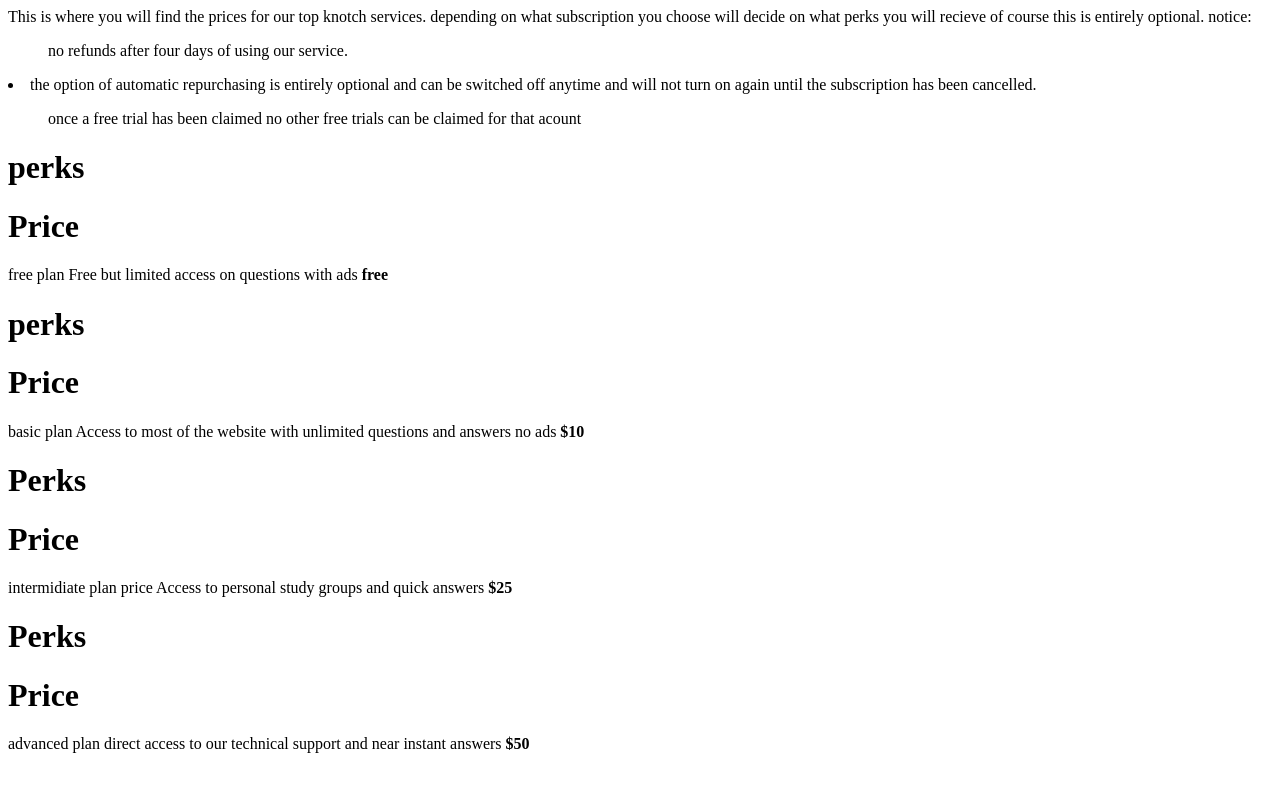
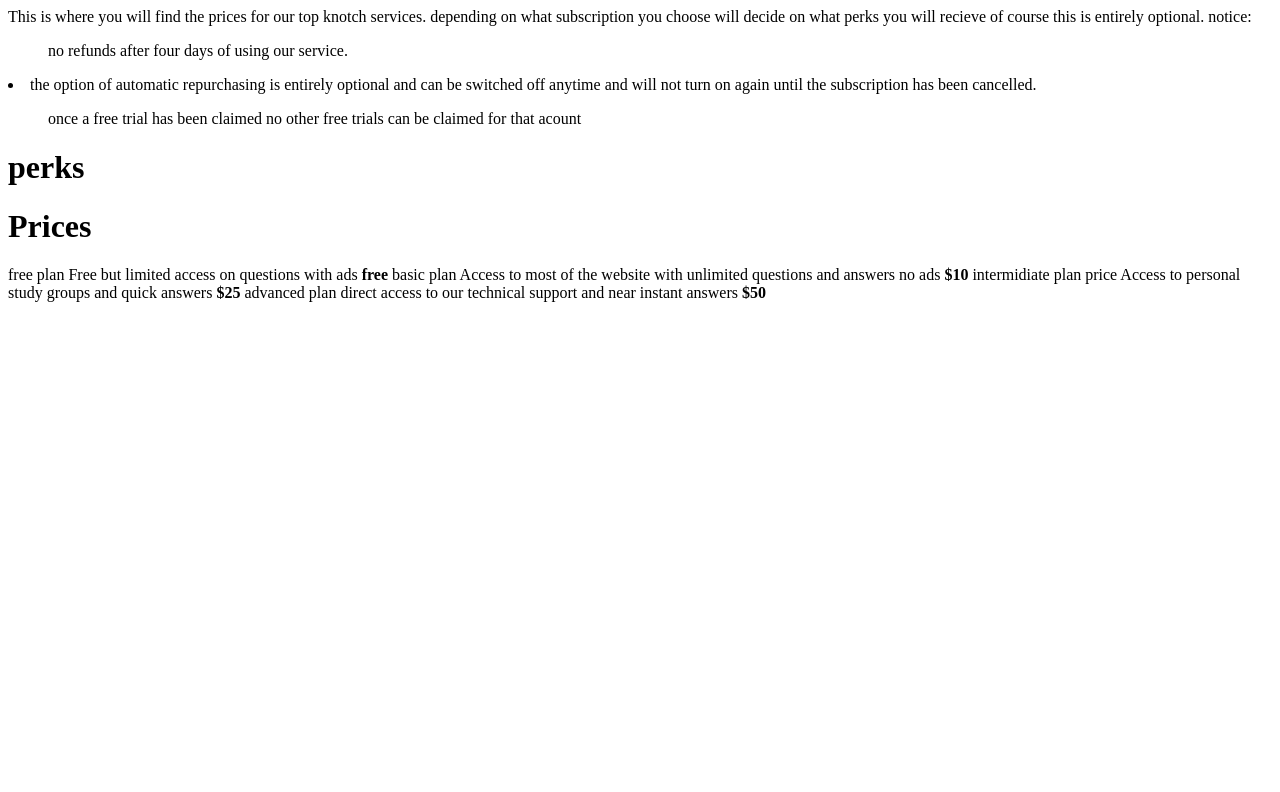
Before and after one commit to ChristopherTavarez/PricePage, a plain HTML site: page Index.html in a window 1280 px wide. Drawn offline with Linux system fonts and the light colour scheme.

Commit message:
Update Index.html

```diff
--- a/Index.html
+++ b/Index.html
@@ -6,20 +6,20 @@
     </head>
     <body>
         This is where you will find the prices for our top knotch services. depending on what subscription you choose will decide on what perks you will recieve of course this is entirely optional.
+
         notice:
-
         <ol> no refunds after four days of using our service. </ol>
         <li> the option of automatic repurchasing is entirely optional and can be switched off anytime and will not turn on again until the subscription has been cancelled. </li>
         <ul> once a free trial has been claimed no other free trials can be claimed for that acount </ul>
 
-                                   <h1> perks </h1>                                                       <h1>Price</h1>
-        free plan     Free but limited access on questions with ads                                   <strong> free </strong>
-                                   <h1> perks </h1>                                                        <h1> Price </h1>
-        basic plan    Access to most of the website with unlimited questions and answers no ads            <strong>$10 </strong>
-                                       <h1> Perks </h1>                                                     <h1> Price </h1>
+                                    <h1> perks </h1>                                                        <h1>Prices</h1>
+        free plan     Free but limited access on questions with ads                                     <strong> free </strong>
+
+        basic plan    Access to most of the website with unlimited questions and answers no ads           <strong>$10 </strong>
+
         intermidiate plan price      Access to personal study groups and quick answers                  <strong>  $25 </strong>
-                                       <h1> Perks </h1>                                                    <h1> Price </h1>
-        advanced plan    direct access to our technical support and near instant answers                  <strong> $50 </strong>
+
+        advanced plan    direct access to our technical support and near instant answers                 <strong> $50 </strong>
 
     </body>
 </html>
```
